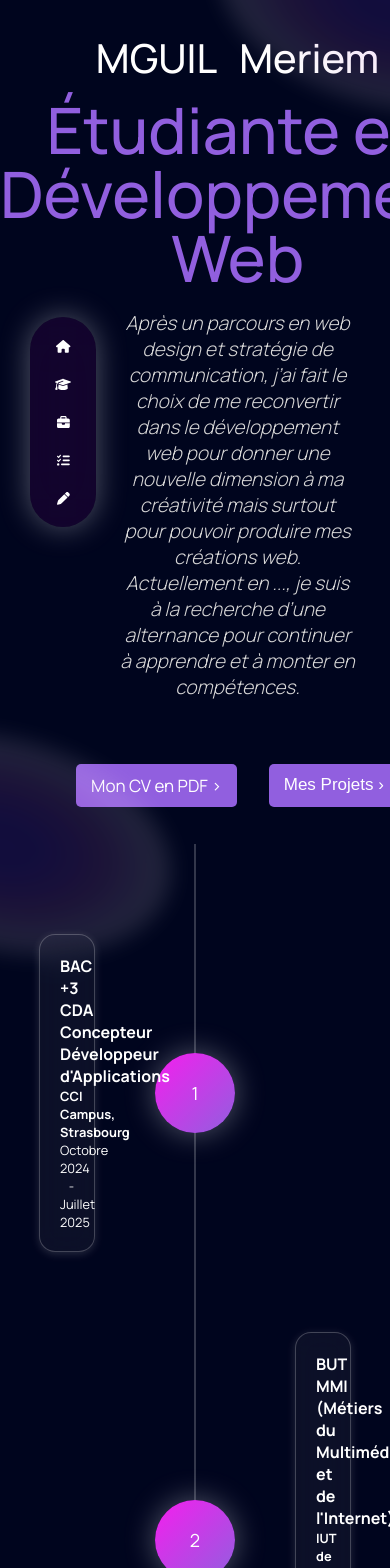
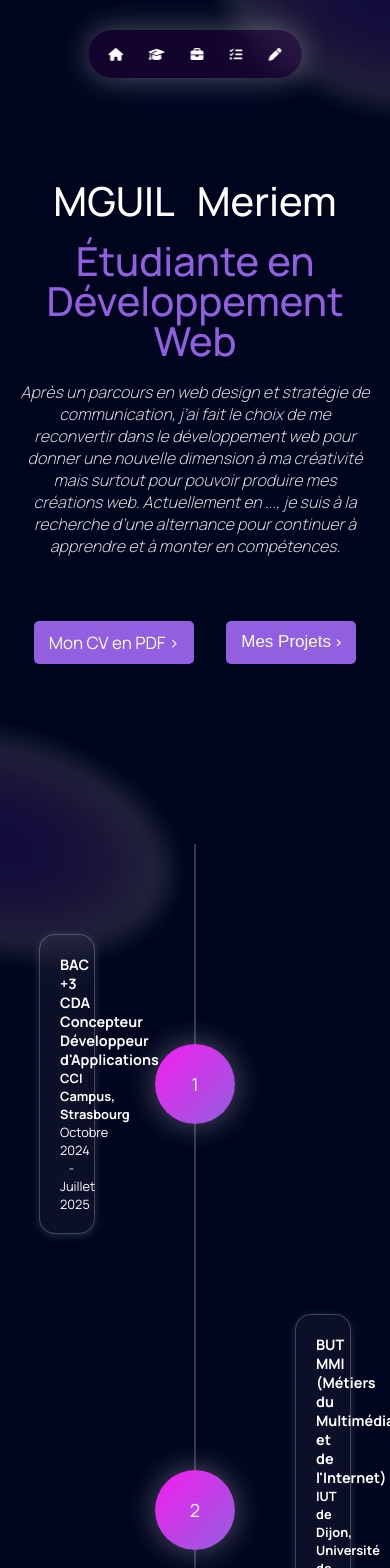
Before and after one commit to MymoMg/cv-mguil, a React (Vite) app: page / in a window 390 px wide. Shown: the top 1568 px of the page. Built offline with nearby package versions, Linux system fonts and the light colour scheme.

Commit message:
add hero responsive

```diff
--- a/src/components/custom/Hero/Hero.module.css
+++ b/src/components/custom/Hero/Hero.module.css
@@ -18,6 +18,7 @@
     display: grid;
     place-items: center; /* Centre horizontalement */
     gap: 4rem;
+    padding: 10vh 5vw;
 }
 
 .hero h1 {
@@ -32,8 +33,8 @@
 
 .hero p {
     color: #D6D6D6;
-    max-width: 50%; /* pour limiter largeur paragraphe */
-    font-size: 1.2rem;
+    max-width: 700px; /* pour limiter largeur paragraphe */
+    font-size: 1rem;
     font-style: italic;
 }
 
--- a/src/components/custom/Navbar/Navbar.module.css
+++ b/src/components/custom/Navbar/Navbar.module.css
@@ -1,25 +1,25 @@
 .nav {
     background: rgba(91, 1, 105, 0.2);
-    padding: 10px 5px;
+    padding: 10px 15px;
     border-radius: 50px;
     backdrop-filter: blur(30px);
     box-shadow: 0 0 30px rgba(227, 228, 237, 0.37);
     width: fit-content; /* ajuste le bg au contenu */
     position: fixed;
     z-index: 1000; /* pour pas perturber les autres éléments */
-    top: 50%;
-    left: 30px;
-    transform: translateY(-50%);
+    top: 30px;
+    left: 50%;
+    transform: translateX(-50%);
 }
 
 .nav ul {
     display: flex;
-    flex-direction: column; /* aligne icones verticalement */
     align-items: center;
+    gap: 1rem;
 }
 
 .nav a {
-    padding: 10px 20px;
+    padding: 5px;
     display: block; /* permet d'espacer les iconnes */
 }
 
@@ -32,3 +32,17 @@
 .nav svg {
     transition: transform 0.3s ease, box-shadow 0.3s ease;
 }
+
+
+@media (min-width: 900px) {
+    .nav {
+        transform: translateY(-50%);
+        top: 50%;
+        padding: 15px 10px;
+        left: 30px;
+
+    }
+    .nav ul {
+        flex-direction: column; /* aligne icones verticalement */
+    }
+}
--- a/src/components/custom/Timeline/Timeline.module.css
+++ b/src/components/custom/Timeline/Timeline.module.css
@@ -23,7 +23,7 @@
 .timeline ul {
   width: 80%;
   display: flex;
-  flex-flow: column;
+  flex-direction: column;
 }
 
 .timelineItem {
--- a/src/index.css
+++ b/src/index.css
@@ -64,3 +64,19 @@ a {
 ul, ol {
     list-style: none;
 }
+
+/* Responsive */
+@media (max-width: 900px) {
+    h1, .h1 {
+        font-size: 2.5rem;
+    }
+    h2, .h2 {
+        font-size: 2rem;
+    }
+    h3, .h3 {
+        font-size: 1rem;
+    }
+    h4, .h4 {
+        font-size: 0.9rem;
+    }
+}
```
